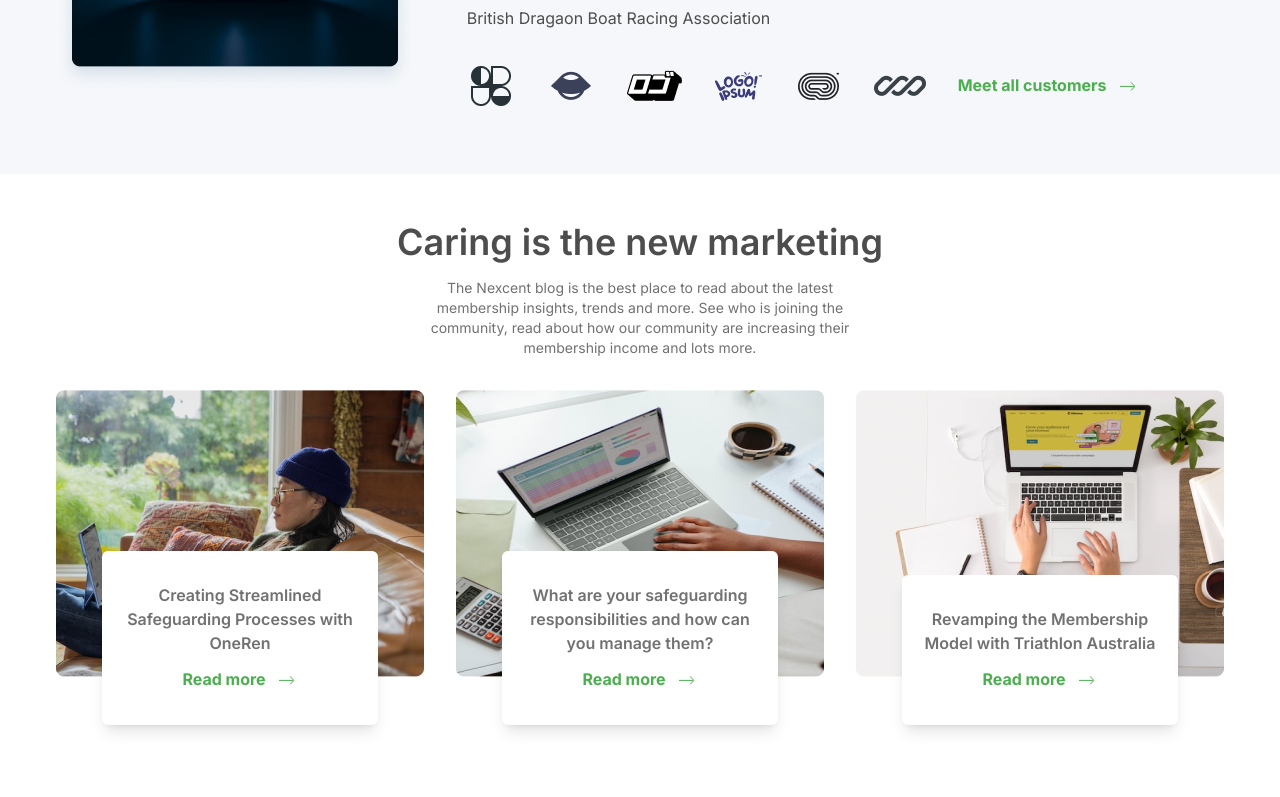
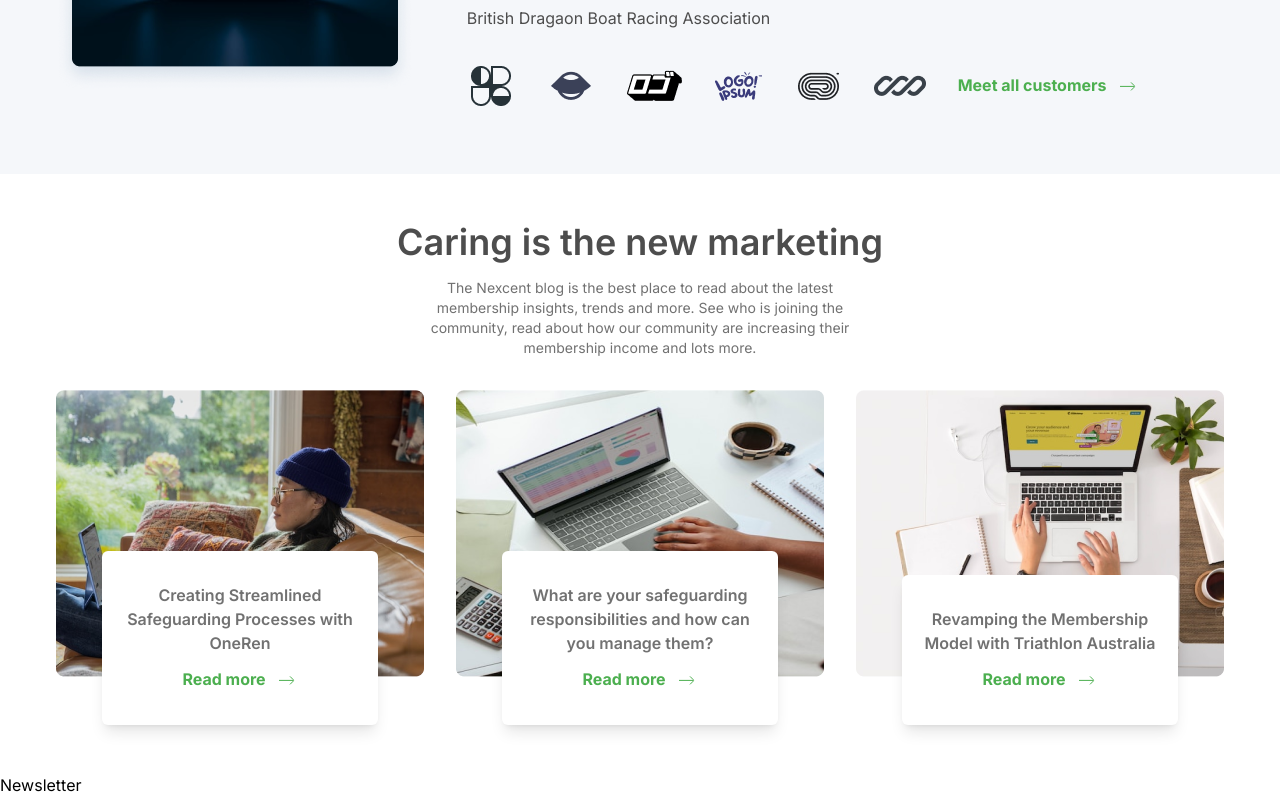
Before and after one commit to septianadip17/slicing-exercise-part4, a React (Vite) app: page / in a window 1280 px wide. Shown: the part 3356-4153 px from the top of the page. Before the commit the page ends 4129 px from the top, so only its background shows below. Built offline with nearby package versions, Linux system fonts and the light colour scheme.

Commit message:
newsletter added

```diff
--- a/src/App.jsx
+++ b/src/App.jsx
@@ -3,6 +3,7 @@
 import Blog from "./components/Blog";
 import Home from "./components/Home";
 import Navbar from "./components/Navbar";
+import Newsletter from "./components/Newsletter";
 import Products from "./components/Products";
 import Services from "./components/Services";
 
@@ -15,6 +16,7 @@
       <About />
       <Products />
       <Blog />
+      <Newsletter />
     </>
   );
 }
--- /dev/null
+++ b/src/components/Newsletter.jsx
@@ -0,0 +1,7 @@
+import React from "react";
+
+const Newsletter = () => {
+  return <div>Newsletter</div>;
+};
+
+export default Newsletter;
```
